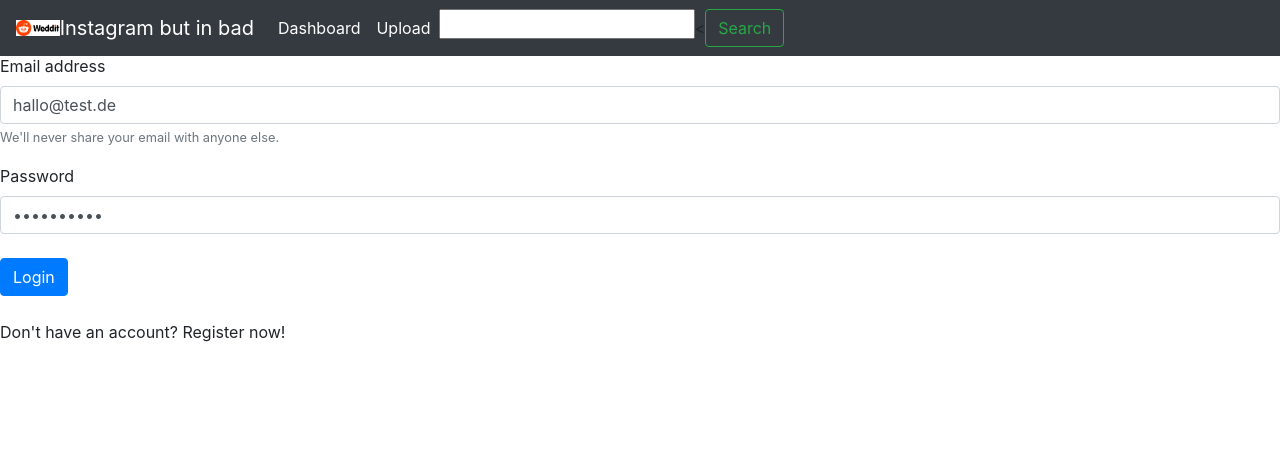
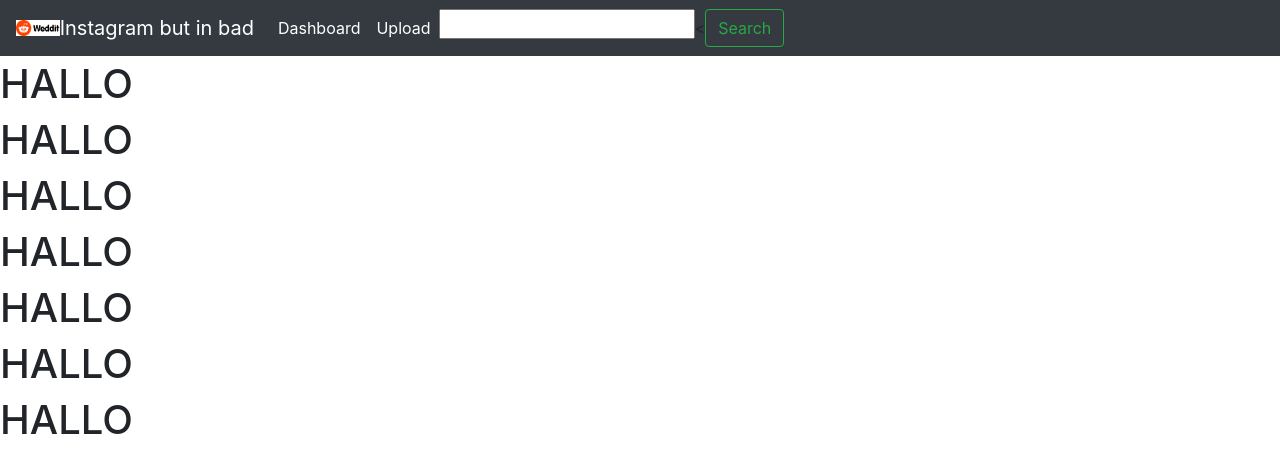
Before and after one commit to Nyxesiax/InstagramButInBadRemastered, an Angular app: page /dashboard in a window 1280 px wide. Before the commit this address led to /. Shown: the top 472 px of the page. Built offline with nearby package versions, Linux system fonts and the light colour scheme.

Commit message:
first start

```diff
--- a/src/app/app.component.html
+++ b/src/app/app.component.html
@@ -1,4 +1,3 @@
 <link rel="stylesheet" href="https://stackpath.bootstrapcdn.com/bootstrap/4.4.1/css/bootstrap.min.css" integrity="sha384-Vkoo8x4CGsO3+Hhxv8T/Q5PaXtkKtu6ug5TOeNV6gBiFeWPGFN9MuhOf23Q9Ifjh" crossorigin="anonymous">
 <app-navbar></app-navbar>
-<app-login></app-login>
 <router-outlet></router-outlet>
--- a/src/app/app.component.ts
+++ b/src/app/app.component.ts
@@ -2,11 +2,12 @@ import { Component } from '@angular/core';
 import { RouterOutlet } from '@angular/router';
 import {NavbarComponent} from "./components/navbar/navbar.component";
 import {LoginComponent} from "./components/loginWindow/login.component";
+import {DashbardComponent} from "./components/dashbard/dashbard.component";
 
 @Component({
   selector: 'app-root',
   standalone: true,
-  imports: [RouterOutlet, NavbarComponent, LoginComponent],
+  imports: [RouterOutlet, NavbarComponent, LoginComponent, DashbardComponent],
   templateUrl: './app.component.html',
   styleUrl: './app.component.css'
 })
--- a/src/app/app.routes.ts
+++ b/src/app/app.routes.ts
@@ -1,3 +1,14 @@
 import { Routes } from '@angular/router';
+import {LoginComponent} from "./components/loginWindow/login.component";
+import {DashbardComponent} from "./components/dashbard/dashbard.component";
 
-export const routes: Routes = [];
+export const routes: Routes = [{
+  path: "",
+  component: LoginComponent},
+  {
+    path: "loginWindow",
+    component: LoginComponent},
+  {
+    path: "dashboard",
+    component: DashbardComponent
+  }];
--- /dev/null
+++ b/src/app/components/dashbard/dashbard.component.css
@@ -0,0 +1,18 @@
+img {
+  /* width:18rem;
+   height: 250px; */
+  width: 100%;
+}
+
+
+button {
+  margin-left: 0.5%;
+  margin-top: 0.5%;
+}
+
+div.post {
+}
+
+.wrapper {
+  margin-top: 60px;
+}
--- /dev/null
+++ b/src/app/components/dashbard/dashbard.component.html
@@ -0,0 +1,9 @@
+<div class="wrapper">
+  <h1>HALLO</h1>
+  <h1>HALLO</h1>
+  <h1>HALLO</h1>
+  <h1>HALLO</h1>
+  <h1>HALLO</h1>
+  <h1>HALLO</h1>
+  <h1>HALLO</h1>
+</div>
--- /dev/null
+++ b/src/app/components/dashbard/dashbard.component.ts
@@ -0,0 +1,20 @@
+import {Component, OnInit} from '@angular/core';
+import {Router} from "@angular/router";
+
+@Component({
+  selector: 'app-dashbard',
+  standalone: true,
+  imports: [],
+  templateUrl: './dashbard.component.html',
+  styleUrl: './dashbard.component.css'
+})
+
+export class DashbardComponent implements OnInit{
+
+  constructor(public router: Router) {
+  }
+
+  ngOnInit(): void {
+  }
+
+}
--- a/src/app/components/loginWindow/login.component.css
+++ b/src/app/components/loginWindow/login.component.css
@@ -0,0 +1,10 @@
+form {
+  margin: 0 auto;
+  display: table;
+}
+
+/*
+div img:hover {
+ cursor: pointer;
+}
+*/
--- a/src/app/components/loginWindow/login.component.ts
+++ b/src/app/components/loginWindow/login.component.ts
@@ -7,8 +7,7 @@ import {AuthenticationService} from "../../Service/authentication.service";
   selector: 'app-login',
   standalone: true,
   imports: [
-    ReactiveFormsModule
-  ],
+    ReactiveFormsModule],
   templateUrl: './login.component.html',
   styleUrl: './login.component.css'
 })
@@ -37,12 +36,15 @@ export class LoginComponent {
   }
 
   tryLogin(value: any) {
-    this.authService.doLogin(value)
+    this.router.navigate(["/dashboard"]);
+   /* this.authService.doLogin(value)
       .then(res => {
-        this.router.navigate(['/dashboard']);
+        this.router.navigate([{path: "/dashboard"}]);
       }, err => {
         console.log(err);
         this.errorMessage = err.message;
       });
+
+    */
   }
 }
```
Also changed, not shown: 1 other file (tests, documents, lock files or other folders).
